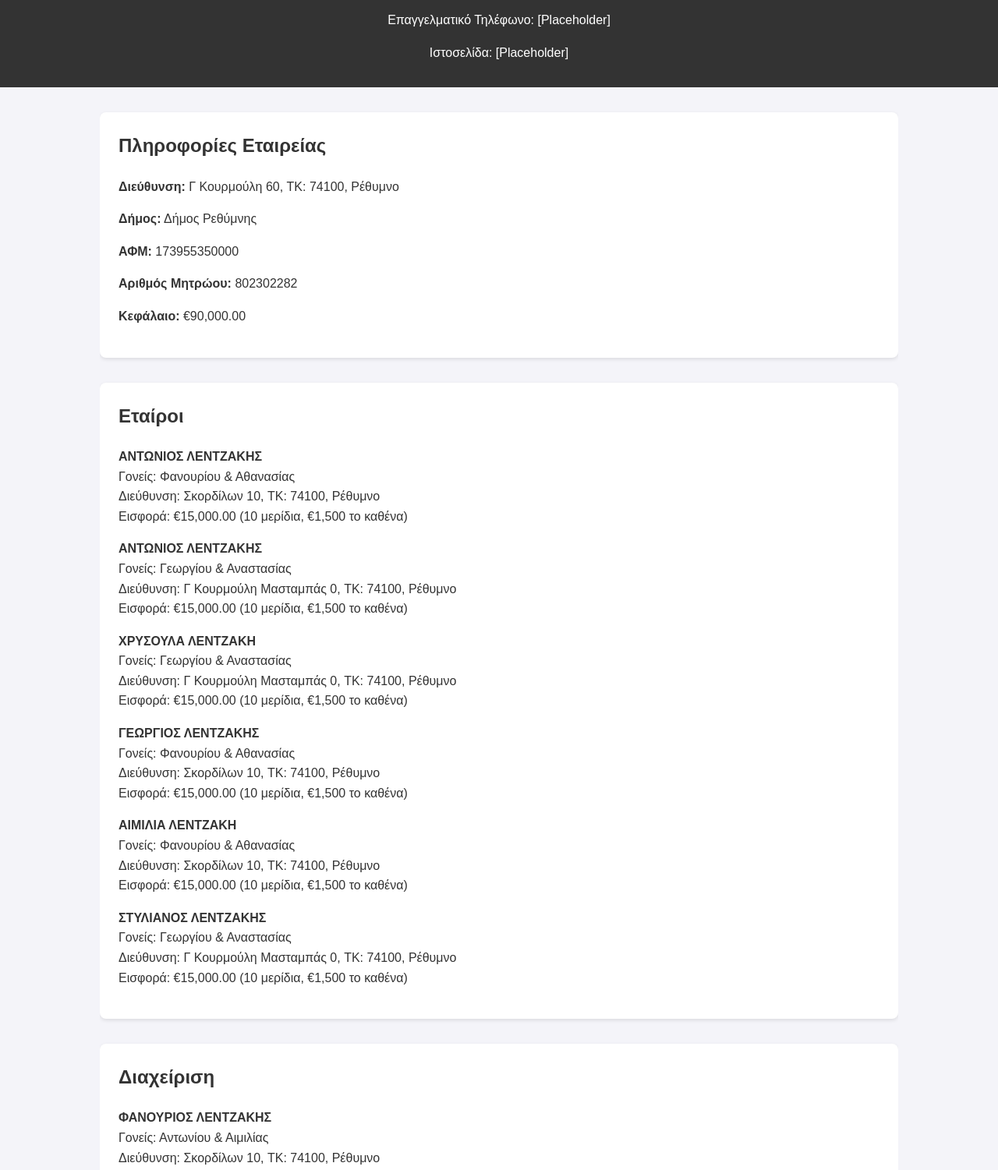
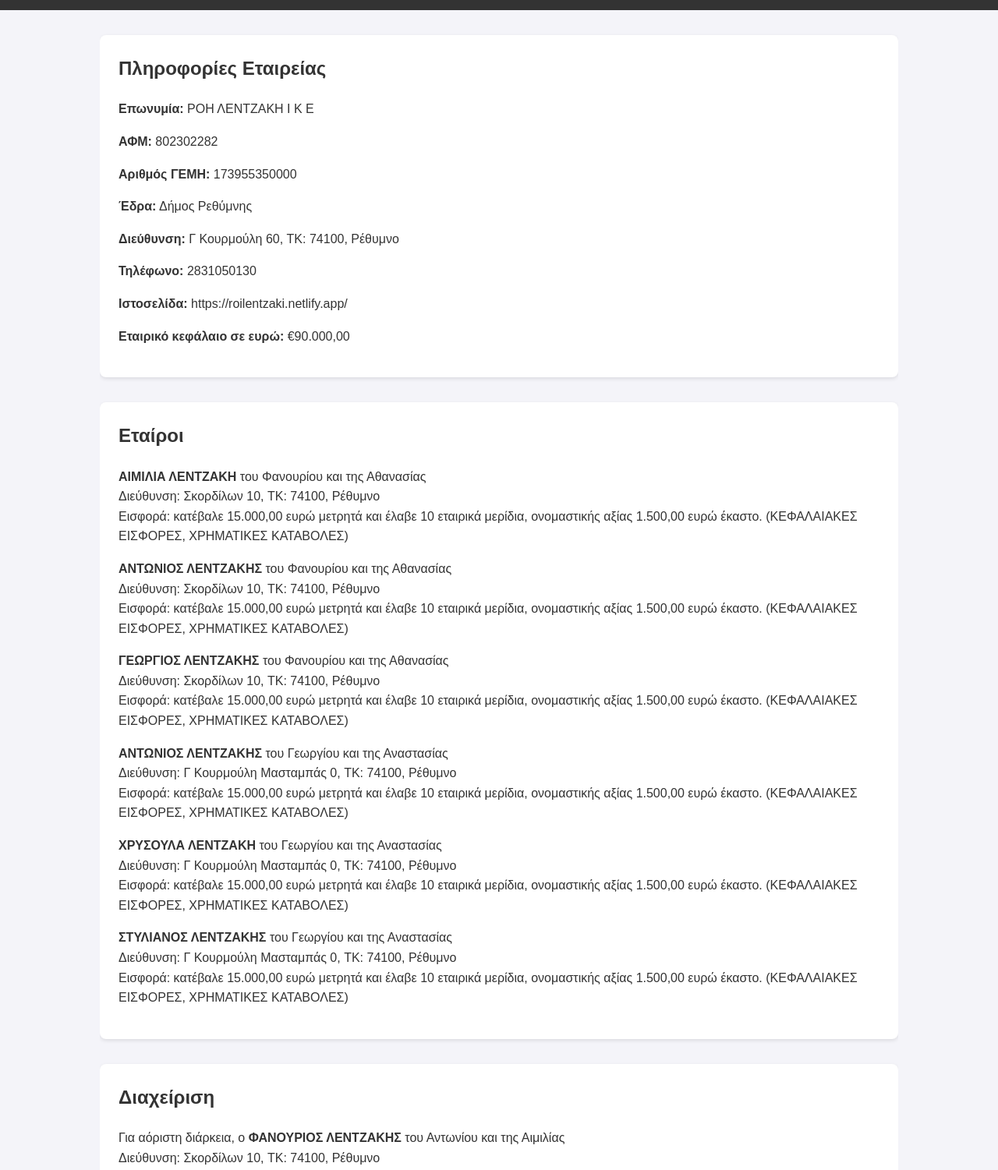
Before and after one commit to VagAnyf/roi, a plain HTML site: page index.html in a window 1280 px wide. Shown: the part 70-1571 px from the top of the page at 78% size. Drawn offline with Linux system fonts and the light colour scheme.

Commit message:
Update index.html

```diff
--- a/index.html
+++ b/index.html
@@ -58,58 +58,63 @@
 <body>
     <header>
         <h1>ΡΟΗ ΛΕΝΤΖΑΚΗ Ι Κ Ε</h1>
-        <p>Επαγγελματικό Τηλέφωνο: [Placeholder]</p>
-        <p>Ιστοσελίδα: [Placeholder]</p>
     </header>
 
     <div class="container">
         <section>
             <h2>Πληροφορίες Εταιρείας</h2>
+            <p><strong>Επωνυμία:</strong> ΡΟΗ ΛΕΝΤΖΑΚΗ Ι Κ Ε</p>
+            <p><strong>ΑΦΜ:</strong> 802302282</p>
+            <p><strong>Αριθμός ΓΕΜΗ:</strong> 173955350000</p>
+            <p><strong>Έδρα:</strong> Δήμος Ρεθύμνης</p>
             <p><strong>Διεύθυνση:</strong> Γ Κουρμούλη 60, TK: 74100, Ρέθυμνο</p>
-            <p><strong>Δήμος:</strong> Δήμος Ρεθύμνης</p>
-            <p><strong>ΑΦΜ:</strong> 173955350000</p>
-            <p><strong>Αριθμός Μητρώου:</strong> 802302282</p>
-            <p><strong>Κεφάλαιο:</strong> €90,000.00</p>
+            <p><strong>Τηλέφωνο:</strong> 2831050130</p>
+            <p><strong>Ιστοσελίδα:</strong> https://roilentzaki.netlify.app/</p>
+            <p><strong>Εταιρικό κεφάλαιο σε ευρώ:</strong> €90.000,00</p>
         </section>
 
         <section>
             <h2>Εταίροι</h2>
             <ul>
-                <li><strong>ΑΝΤΩΝΙΟΣ ΛΕΝΤΖΑΚΗΣ</strong><br>
-                    Γονείς: Φανουρίου & Αθανασίας<br>
+                <li><strong>ΑΙΜΙΛΙΑ ΛΕΝΤΖΑΚΗ</strong> του Φανουρίου και της Αθανασίας<br>
                     Διεύθυνση: Σκορδίλων 10, TK: 74100, Ρέθυμνο<br>
-                    Εισφορά: €15,000.00 (10 μερίδια, €1,500 το καθένα)</li>
-                <li><strong>ΑΝΤΩΝΙΟΣ ΛΕΝΤΖΑΚΗΣ</strong><br>
-                    Γονείς: Γεωργίου & Αναστασίας<br>
+                    Εισφορά: κατέβαλε 15.000,00 ευρώ μετρητά και έλαβε 10 εταιρικά μερίδια,
+                    ονομαστικής αξίας 1.500,00 ευρώ έκαστο. (ΚΕΦΑΛΑΙΑΚΕΣ ΕΙΣΦΟΡΕΣ, ΧΡΗΜΑΤΙΚΕΣ
+                    ΚΑΤΑΒΟΛΕΣ)</li>
+                <li><strong>ΑΝΤΩΝΙΟΣ ΛΕΝΤΖΑΚΗΣ</strong> του Φανουρίου και της Αθανασίας<br>
+                    Διεύθυνση: Σκορδίλων 10, TK: 74100, Ρέθυμνο<br>
+                    Εισφορά: κατέβαλε 15.000,00 ευρώ μετρητά και έλαβε 10 εταιρικά μερίδια,
+                    ονομαστικής αξίας 1.500,00 ευρώ έκαστο. (ΚΕΦΑΛΑΙΑΚΕΣ ΕΙΣΦΟΡΕΣ, ΧΡΗΜΑΤΙΚΕΣ
+                    ΚΑΤΑΒΟΛΕΣ)</li>
+                <li><strong>ΓΕΩΡΓΙΟΣ ΛΕΝΤΖΑΚΗΣ</strong> του Φανουρίου και της Αθανασίας<br>
+                    Διεύθυνση: Σκορδίλων 10, TK: 74100, Ρέθυμνο<br>
+                    Εισφορά: κατέβαλε 15.000,00 ευρώ μετρητά και έλαβε 10 εταιρικά μερίδια,
+                    ονομαστικής αξίας 1.500,00 ευρώ έκαστο. (ΚΕΦΑΛΑΙΑΚΕΣ ΕΙΣΦΟΡΕΣ, ΧΡΗΜΑΤΙΚΕΣ
+                    ΚΑΤΑΒΟΛΕΣ)</li>
+                <li><strong>ΑΝΤΩΝΙΟΣ ΛΕΝΤΖΑΚΗΣ</strong> του Γεωργίου και της Αναστασίας<br>
                     Διεύθυνση: Γ Κουρμούλη Μασταμπάς 0, TK: 74100, Ρέθυμνο<br>
-                    Εισφορά: €15,000.00 (10 μερίδια, €1,500 το καθένα)</li>
-                <li><strong>ΧΡΥΣΟΥΛΑ ΛΕΝΤΖΑΚΗ</strong><br>
-                    Γονείς: Γεωργίου & Αναστασίας<br>
+                    Εισφορά: κατέβαλε 15.000,00 ευρώ μετρητά και έλαβε 10 εταιρικά μερίδια,
+                    ονομαστικής αξίας 1.500,00 ευρώ έκαστο. (ΚΕΦΑΛΑΙΑΚΕΣ ΕΙΣΦΟΡΕΣ, ΧΡΗΜΑΤΙΚΕΣ
+                    ΚΑΤΑΒΟΛΕΣ)</li>
+                <li><strong>ΧΡΥΣΟΥΛΑ ΛΕΝΤΖΑΚΗ</strong> του Γεωργίου και της Αναστασίας<br>
                     Διεύθυνση: Γ Κουρμούλη Μασταμπάς 0, TK: 74100, Ρέθυμνο<br>
-                    Εισφορά: €15,000.00 (10 μερίδια, €1,500 το καθένα)</li>
-                <li><strong>ΓΕΩΡΓΙΟΣ ΛΕΝΤΖΑΚΗΣ</strong><br>
-                    Γονείς: Φανουρίου & Αθανασίας<br>
-                    Διεύθυνση: Σκορδίλων 10, TK: 74100, Ρέθυμνο<br>
-                    Εισφορά: €15,000.00 (10 μερίδια, €1,500 το καθένα)</li>
-                <li><strong>ΑΙΜΙΛΙΑ ΛΕΝΤΖΑΚΗ</strong><br>
-                    Γονείς: Φανουρίου & Αθανασίας<br>
-                    Διεύθυνση: Σκορδίλων 10, TK: 74100, Ρέθυμνο<br>
-                    Εισφορά: €15,000.00 (10 μερίδια, €1,500 το καθένα)</li>
-                <li><strong>ΣΤΥΛΙΑΝΟΣ ΛΕΝΤΖΑΚΗΣ</strong><br>
-                    Γονείς: Γεωργίου & Αναστασίας<br>
+                    Εισφορά: κατέβαλε 15.000,00 ευρώ μετρητά και έλαβε 10 εταιρικά μερίδια,
+                    ονομαστικής αξίας 1.500,00 ευρώ έκαστο. (ΚΕΦΑΛΑΙΑΚΕΣ ΕΙΣΦΟΡΕΣ, ΧΡΗΜΑΤΙΚΕΣ
+                    ΚΑΤΑΒΟΛΕΣ)</li>
+                <li><strong>ΣΤΥΛΙΑΝΟΣ ΛΕΝΤΖΑΚΗΣ</strong> του Γεωργίου και της Αναστασίας<br>
                     Διεύθυνση: Γ Κουρμούλη Μασταμπάς 0, TK: 74100, Ρέθυμνο<br>
-                    Εισφορά: €15,000.00 (10 μερίδια, €1,500 το καθένα)</li>
+                    Εισφορά: κατέβαλε 15.000,00 ευρώ μετρητά και έλαβε 10 εταιρικά μερίδια,
+                    ονομαστικής αξίας 1.500,00 ευρώ έκαστο. (ΚΕΦΑΛΑΙΑΚΕΣ ΕΙΣΦΟΡΕΣ, ΧΡΗΜΑΤΙΚΕΣ
+                    ΚΑΤΑΒΟΛΕΣ)</li>
             </ul>
         </section>
 
         <section>
             <h2>Διαχείριση</h2>
             <ul>
-                <li><strong>ΦΑΝΟΥΡΙΟΣ ΛΕΝΤΖΑΚΗΣ</strong><br>
-                    Γονείς: Αντωνίου & Αιμιλίας<br>
+                <li>Για αόριστη διάρκεια, ο <strong>ΦΑΝΟΥΡΙΟΣ ΛΕΝΤΖΑΚΗΣ </strong>του Αντωνίου και της Αιμιλίας<br>
                     Διεύθυνση: Σκορδίλων 10, TK: 74100, Ρέθυμνο</li>
-                <li><strong>ΓΕΩΡΓΙΟΣ ΛΕΝΤΖΑΚΗΣ</strong><br>
-                    Γονείς: Αντωνίου & Αιμιλίας<br>
+                <li>Για αόριστη διάρκεια, ο <strong>ΓΕΩΡΓΙΟΣ ΛΕΝΤΖΑΚΗΣ </strong>του Αντωνίου και της Αιμιλίας<br>
                     Διεύθυνση: Παπά Πόρος Μασταμπάς 0, TK: 74100, Ρέθυμνο</li>
             </ul>
         </section>
```
